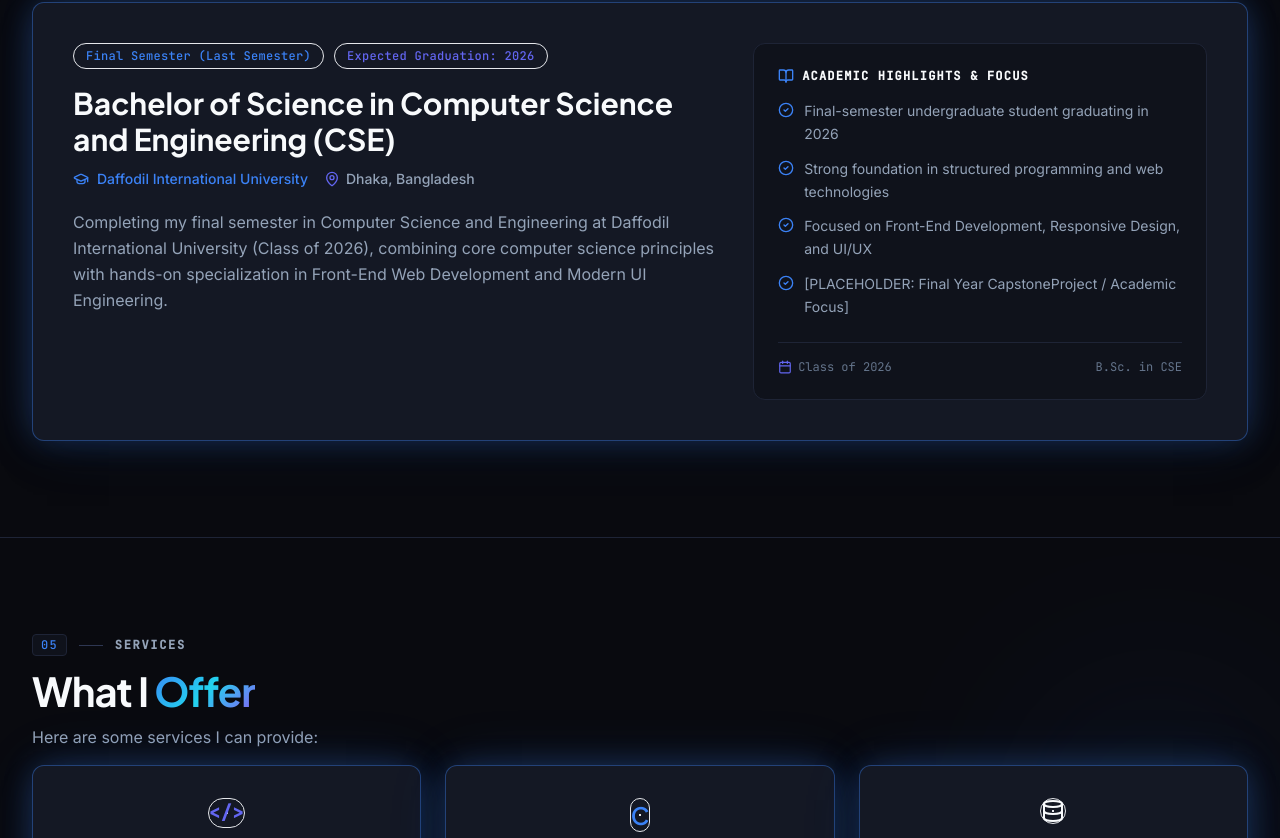
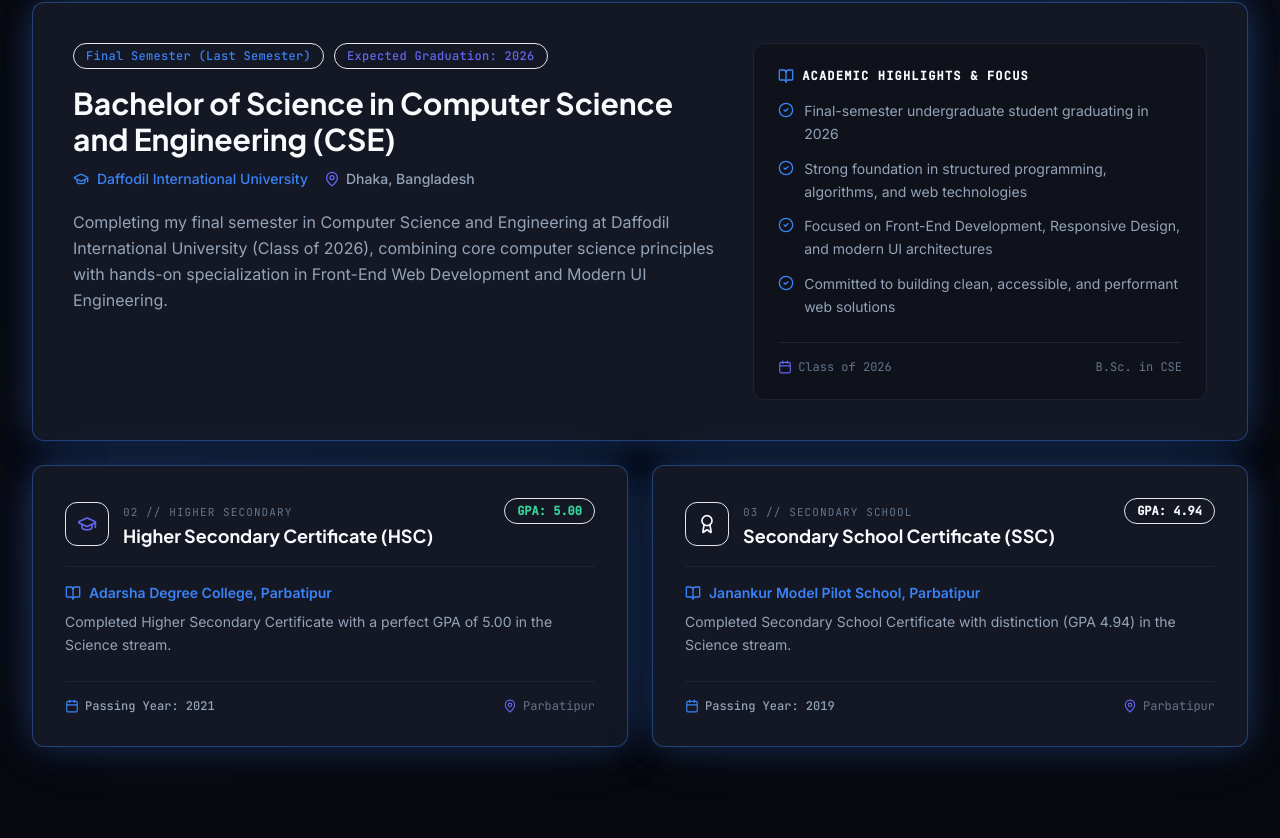
Before and after one commit to Sultana-Asma/sultana-portfolio, a React (Vite) app: page / in a window 1280 px wide. Shown: the part 3822-4660 px from the top of the page. Built offline with nearby package versions, Linux system fonts and the light colour scheme.

Commit message:
Add HSC and SSC education cards to Education section

```diff
--- a/src/components/sections/EducationSection.jsx
+++ b/src/components/sections/EducationSection.jsx
@@ -1,5 +1,12 @@
 import React from "react";
-import { GraduationCap, Calendar, MapPin, CheckCircle2, BookOpen } from "lucide-react";
+import {
+  GraduationCap,
+  Calendar,
+  MapPin,
+  CheckCircle2,
+  BookOpen,
+  Award,
+} from "lucide-react";
 import { portfolioData } from "@/data/portfolioData";
 import SectionHeader from "@/components/ui/SectionHeader";
 import SurfaceCard from "@/components/ui/SurfaceCard";
@@ -12,16 +19,27 @@ export default function EducationSection() {
     <section
       id="education"
       aria-labelledby="education-heading"
-      className="border-b border-hairline bg-surface/40 py-16 sm:py-24"
+      className="relative overflow-hidden border-b border-hairline bg-surface/40 py-16 sm:py-24"
     >
-      <div className="mx-auto max-w-portfolio px-4 sm:px-6 lg:px-8">
+      {/* Background Ambient Glows */}
+      <div
+        className="project-ambient-glow project-ambient-glow--top"
+        aria-hidden="true"
+      />
+      <div
+        className="project-ambient-glow project-ambient-glow--bottom"
+        aria-hidden="true"
+      />
+
+      <div className="relative mx-auto max-w-portfolio px-4 sm:px-6 lg:px-8">
         <SectionHeader
           index={education.sectionIndex}
           eyebrow={education.eyebrow}
           title={education.heading}
         />
 
-        <SurfaceCard className="p-6 sm:p-10">
+        {/* 1. Main Undergraduate Degree Card */}
+        <SurfaceCard interactive className="p-6 sm:p-10">
           <div className="grid grid-cols-1 gap-8 lg:grid-cols-12">
             {/* Left Column: Degree, University & Metadata (7 Cols) */}
             <div className="lg:col-span-7">
@@ -42,7 +60,10 @@ export default function EducationSection() {
                   {education.institution}
                 </span>
                 <span className="inline-flex items-center gap-1.5 text-ink-secondary">
-                  <MapPin className="h-4 w-4 text-accent-secondary" aria-hidden="true" />
+                  <MapPin
+                    className="h-4 w-4 text-accent-secondary"
+                    aria-hidden="true"
+                  />
                   {education.location}
                 </span>
               </div>
@@ -81,7 +102,10 @@ export default function EducationSection() {
 
               <div className="mt-6 flex items-center justify-between border-t border-hairline pt-4 font-mono text-xs text-ink-muted">
                 <span className="inline-flex items-center gap-1.5">
-                  <Calendar className="h-3.5 w-3.5 text-accent-secondary" aria-hidden="true" />
+                  <Calendar
+                    className="h-3.5 w-3.5 text-accent-secondary"
+                    aria-hidden="true"
+                  />
                   Class of {education.expectedGraduation}
                 </span>
                 <span>B.Sc. in CSE</span>
@@ -89,6 +113,92 @@ export default function EducationSection() {
             </div>
           </div>
         </SurfaceCard>
+
+        {/* 2. Higher Secondary (HSC) & Secondary School (SSC) Cards (2-Column Grid) */}
+        {education.academicHistory && education.academicHistory.length > 0 && (
+          <div className="mt-6 grid grid-cols-1 gap-6 md:grid-cols-2">
+            {education.academicHistory.map((item) => {
+              const isHSC = item.id === "hsc";
+
+              return (
+                <SurfaceCard
+                  key={item.id}
+                  interactive
+                  className="flex flex-col justify-between p-6 sm:p-8"
+                >
+                  <div>
+                    {/* Header: Icon, Level code, Degree name & GPA Badge */}
+                    <div className="flex items-start justify-between border-b border-hairline pb-4">
+                      <div className="flex items-center gap-3.5">
+                        <span
+                          className={`flex h-11 w-11 shrink-0 items-center justify-center rounded-xl border ${
+                            isHSC
+                              ? "border-accent-secondary/35 bg-accent-secondary/10 text-accent-secondary shadow-[0_0_14px_rgba(139,92,246,0.25)]"
+                              : "border-cyan-500/35 bg-cyan-500/10 text-cyan-400 shadow-[0_0_14px_rgba(34,211,238,0.25)]"
+                          }`}
+                        >
+                          {isHSC ? (
+                            <GraduationCap className="h-5 w-5" aria-hidden="true" />
+                          ) : (
+                            <Award className="h-5 w-5" aria-hidden="true" />
+                          )}
+                        </span>
+                        <div>
+                          <span className="font-mono text-[11px] uppercase tracking-widest text-ink-muted">
+                            {item.code}
+                          </span>
+                          <h4 className="font-display text-lg font-bold text-ink-primary sm:text-xl">
+                            {item.degree}
+                          </h4>
+                        </div>
+                      </div>
+
+                      {/* GPA Badge */}
+                      <span
+                        className={`shrink-0 rounded-full border px-3 py-1 font-mono text-xs font-bold shadow-sm ${
+                          isHSC
+                            ? "border-emerald-500/40 bg-emerald-950/40 text-emerald-400 shadow-[0_0_12px_rgba(16,185,129,0.3)]"
+                            : "border-cyan-500/40 bg-cyan-950/40 text-cyan-300 shadow-[0_0_12px_rgba(34,211,238,0.3)]"
+                        }`}
+                      >
+                        GPA: {item.gpa}
+                      </span>
+                    </div>
+
+                    {/* Institution Name */}
+                    <div className="mt-4 flex items-center gap-2 text-sm font-semibold text-accent-primary">
+                      <BookOpen className="h-4 w-4 shrink-0" aria-hidden="true" />
+                      <span>{item.institution}</span>
+                    </div>
+
+                    {/* Summary */}
+                    <p className="mt-2 text-sm leading-relaxed text-ink-secondary">
+                      {item.summary}
+                    </p>
+                  </div>
+
+                  {/* Footer: Year & Location */}
+                  <div className="mt-6 flex items-center justify-between border-t border-hairline pt-4 font-mono text-xs text-ink-muted">
+                    <span className="inline-flex items-center gap-1.5 font-medium text-ink-secondary">
+                      <Calendar
+                        className="h-3.5 w-3.5 text-accent-primary"
+                        aria-hidden="true"
+                      />
+                      Passing Year: {item.year}
+                    </span>
+                    <span className="inline-flex items-center gap-1.5">
+                      <MapPin
+                        className="h-3.5 w-3.5 text-accent-secondary"
+                        aria-hidden="true"
+                      />
+                      Parbatipur
+                    </span>
+                  </div>
+                </SurfaceCard>
+              );
+            })}
+          </div>
+        )}
       </div>
     </section>
   );
--- a/src/data/portfolioData.js
+++ b/src/data/portfolioData.js
@@ -270,9 +270,33 @@ export const portfolioData = {
       "Completing my final semester in Computer Science and Engineering at Daffodil International University (Class of 2026), combining core computer science principles with hands-on specialization in Front-End Web Development and Modern UI Engineering.",
     highlights: [
       "Final-semester undergraduate student graduating in 2026",
-      "Strong foundation in structured programming and web technologies",
-      "Focused on Front-End Development, Responsive Design, and UI/UX",
-      "[PLACEHOLDER: Final Year CapstoneProject / Academic Focus]",
+      "Strong foundation in structured programming, algorithms, and web technologies",
+      "Focused on Front-End Development, Responsive Design, and modern UI architectures",
+      "Committed to building clean, accessible, and performant web solutions",
+    ],
+    academicHistory: [
+      {
+        id: "hsc",
+        degree: "Higher Secondary Certificate (HSC)",
+        code: "02 // HIGHER SECONDARY",
+        institution: "Adarsha Degree College, Parbatipur",
+        gpa: "5.00",
+        gpaScale: "5.00",
+        year: "2021",
+        accent: "violet",
+        summary: "Completed Higher Secondary Certificate with a perfect GPA of 5.00 in the Science stream.",
+      },
+      {
+        id: "ssc",
+        degree: "Secondary School Certificate (SSC)",
+        code: "03 // SECONDARY SCHOOL",
+        institution: "Janankur Model Pilot School, Parbatipur",
+        gpa: "4.94",
+        gpaScale: "5.00",
+        year: "2019",
+        accent: "cyan",
+        summary: "Completed Secondary School Certificate with distinction (GPA 4.94) in the Science stream.",
+      },
     ],
   },
 
```
